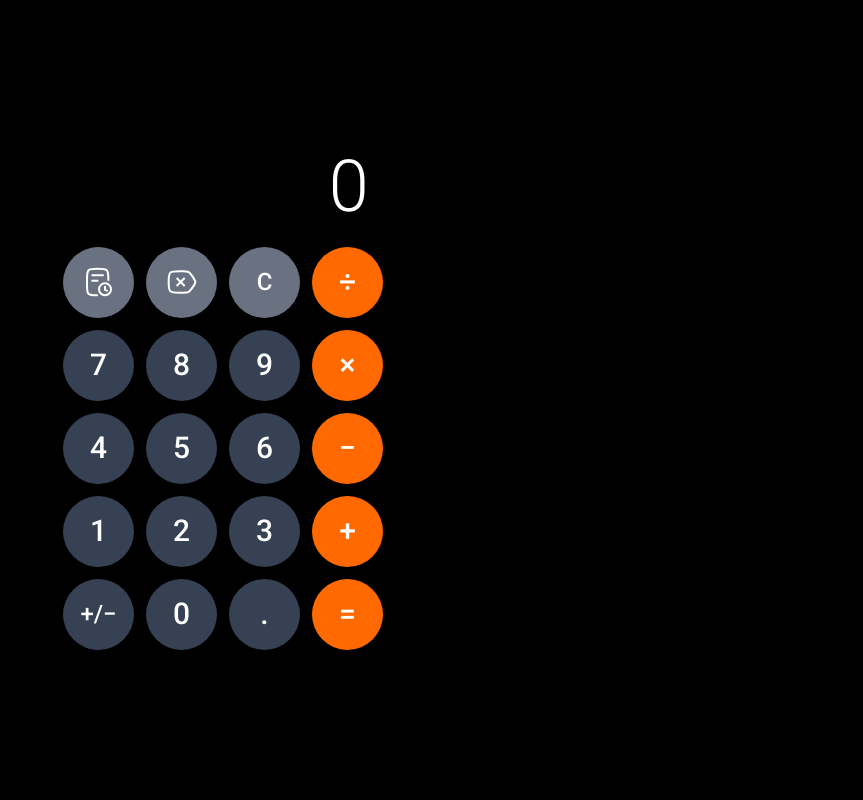
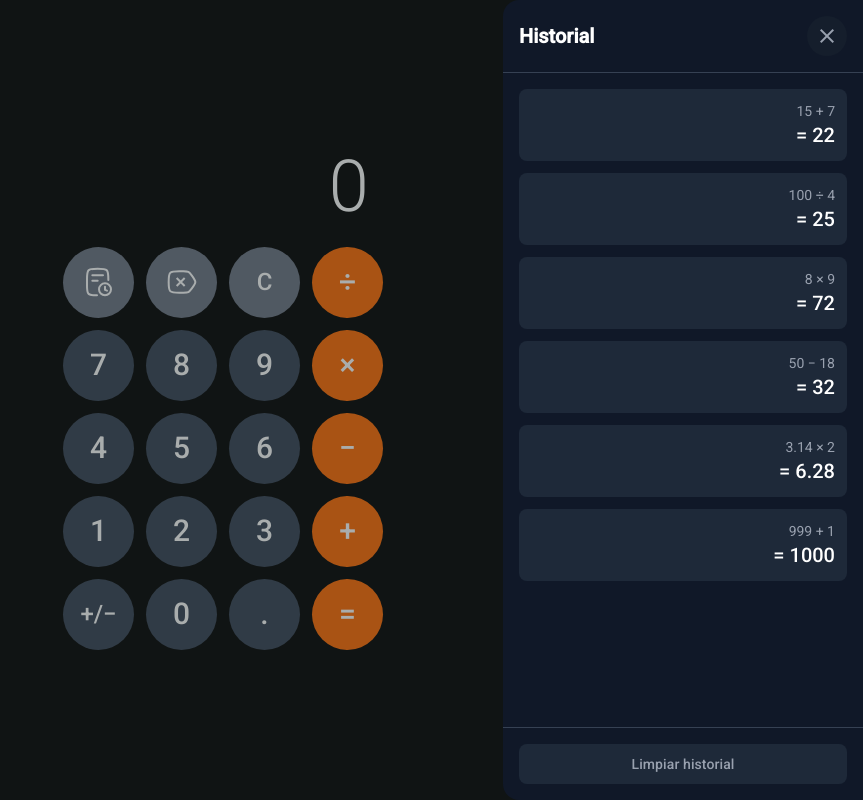
Before and after one commit to MOSQUEDACORDOVA/calculator-frontend-ng, an Angular app: page /calculator in a window 1280 px wide. Both pictures are taken after a click on the button 515 px from the left and 282 px from the top of the page. Shown: the whole page, without its empty margins (417-1280 px from the left). Built offline with nearby package versions, Linux system fonts and the light colour scheme.

Commit message:
initials

```diff
--- a/src/app/calculator/calculator.html
+++ b/src/app/calculator/calculator.html
@@ -1,4 +1,52 @@
-<div class="min-h-screen bg-black flex items-center justify-center p-4">
+<mat-sidenav-container class="min-h-screen">
+  <!-- History Sidenav -->
+  <mat-sidenav
+    #historySidenav
+    position="end"
+    [opened]="isHistoryOpen()"
+    (closed)="closeHistory()"
+    class="bg-gray-900! w-80">
+    <div class="flex flex-col h-full">
+      <!-- Header -->
+      <div class="flex items-center justify-between p-4 border-b border-gray-700">
+        <h2 class="text-white text-xl font-semibold">Historial</h2>
+        <button
+          mat-icon-button
+          (click)="closeHistory()"
+          aria-label="Cerrar historial"
+          class="text-gray-400! hover:text-white!">
+          <mat-icon>close</mat-icon>
+        </button>
+      </div>
+
+      <!-- History List -->
+      <mat-nav-list class="flex-1 overflow-y-auto p-4!">
+        @for (item of fakeHistory; track item.expression) {
+          <button
+            mat-ripple
+            class="w-full text-right p-3 rounded-lg bg-gray-800 hover:bg-gray-700 transition-colors cursor-pointer mb-3"
+            aria-label="Usar resultado {{ item.result }}">
+            <div class="text-gray-400 text-sm">{{ item.expression }}</div>
+            <div class="text-white text-xl font-medium">= {{ item.result }}</div>
+          </button>
+        }
+      </mat-nav-list>
+
+      <!-- Footer -->
+      <div class="p-4 border-t border-gray-700">
+        <button
+          mat-button
+          class="w-full py-3! rounded-lg! bg-gray-800! text-gray-400! hover:bg-gray-700! hover:text-white!"
+          aria-label="Limpiar historial">
+          Limpiar historial
+        </button>
+      </div>
+    </div>
+  </mat-sidenav>
+
+  <!-- Main Content -->
+  <mat-sidenav-content class="bg-black!">
+    <div class="min-h-screen flex items-center justify-center p-4">
       <div class="w-full max-w-xs" role="application" aria-label="Calculadora">
         <!-- Display -->
         <div class="text-right px-4 pb-4" aria-live="polite" aria-atomic="true">
@@ -15,8 +63,9 @@
         <div class="grid grid-cols-4 gap-3" role="group" aria-label="Teclado">
       <!-- Row 1 -->
       <button
+        (click)="toggleHistory()"
         class="aspect-square rounded-full bg-gray-500 text-white text-2xl font-medium flex items-center justify-center hover:bg-gray-400 active:bg-gray-300 transition-colors"
-        aria-label="Borrar dígito">
+        aria-label="Ver historial">
 
         <svg xmlns="http://www.w3.org/2000/svg" viewBox="0 0 24 24" width="32" height="32" color="currentColor"
           fill="none" stroke="#fff" stroke-width="1.5" stroke-linecap="round" stroke-linejoin="round">
@@ -139,3 +188,5 @@
         </div>
       </div>
     </div>
+  </mat-sidenav-content>
+</mat-sidenav-container>
--- a/src/app/calculator/calculator.ts
+++ b/src/app/calculator/calculator.ts
@@ -1,4 +1,8 @@
 import { ChangeDetectionStrategy, Component, computed, signal } from '@angular/core';
+import { MatSidenavModule } from '@angular/material/sidenav';
+import { MatButtonModule } from '@angular/material/button';
+import { MatIconModule } from '@angular/material/icon';
+import { MatListModule } from '@angular/material/list';
 
 type Operation = '+' | '-' | '*' | '/' | null;
 
@@ -6,12 +10,24 @@ type Operation = '+' | '-' | '*' | '/' | null;
   selector: 'app-calculator',
   templateUrl: './calculator.html',
   changeDetection: ChangeDetectionStrategy.OnPush,
+  imports: [MatSidenavModule, MatButtonModule, MatIconModule, MatListModule],
 })
 export class Calculator {
   protected readonly firstNumber = signal<string>('');
   protected readonly secondNumber = signal<string>('');
   protected readonly operation = signal<Operation>(null);
   protected readonly hasResult = signal(false);
+  protected readonly isHistoryOpen = signal(false);
+
+  // Historial fantasma (placeholder)
+  protected readonly fakeHistory = [
+    { expression: '15 + 7', result: '22' },
+    { expression: '100 ÷ 4', result: '25' },
+    { expression: '8 × 9', result: '72' },
+    { expression: '50 − 18', result: '32' },
+    { expression: '3.14 × 2', result: '6.28' },
+    { expression: '999 + 1', result: '1000' },
+  ];
 
   protected readonly result = computed(() => {
     const first = parseFloat(this.firstNumber());
@@ -153,4 +169,12 @@ export class Calculator {
       }
     }
   }
+
+  protected toggleHistory(): void {
+    this.isHistoryOpen.update(open => !open);
+  }
+
+  protected closeHistory(): void {
+    this.isHistoryOpen.set(false);
+  }
 }
```
Lines whose indentation alone changed are shown as unchanged.
